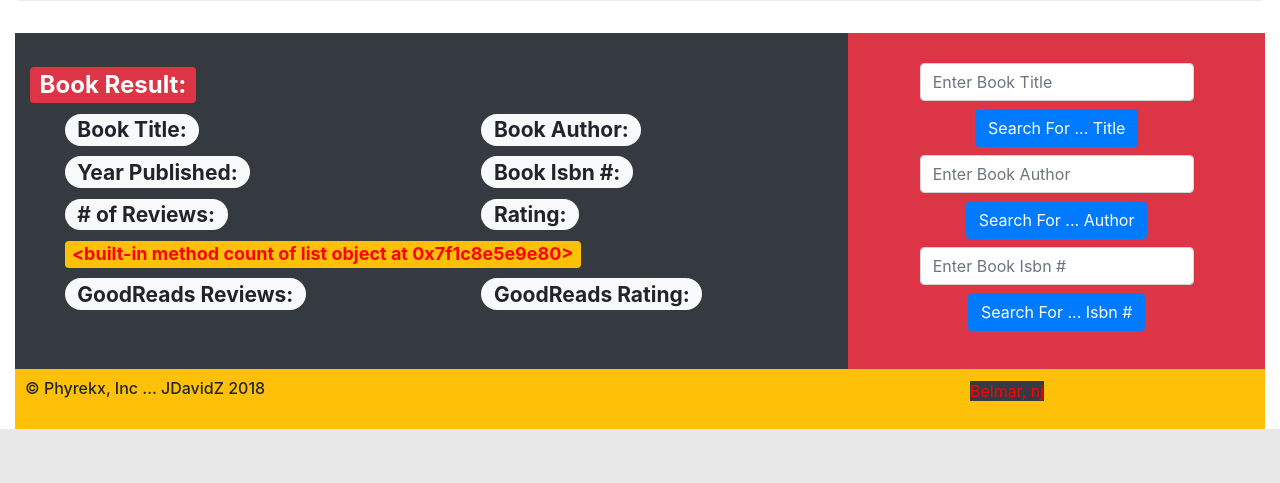
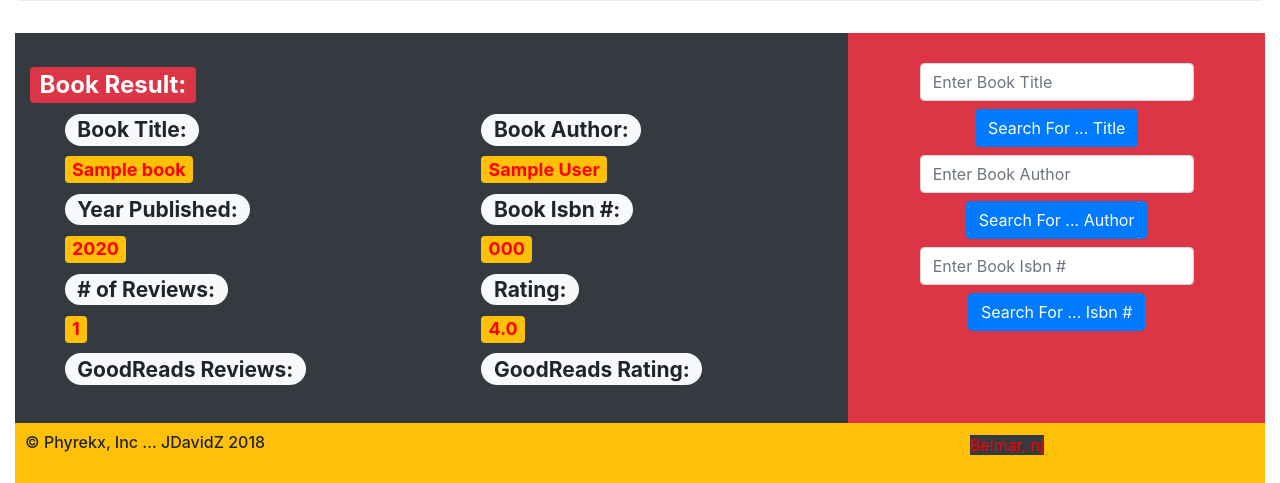
Before and after one commit to jDavidZapata/fbooks-review, a Flask app: a page that uses templates/bookpage.html in a window 1280 px wide. Shown: the part 379-862 px from the top of the page. Before the commit the page ends 808 px from the top, so only its background shows below. Run offline with Flask 2, Linux system fonts and the light colour scheme; tables that the repository leaves empty hold one stand-in row (values such as "Sample post"); some libraries are stand-ins or nearby versions.

Commit message:
Updated bookpage.html

```diff
--- a/templates/bookpage.html
+++ b/templates/bookpage.html
@@ -14,39 +14,39 @@
 
         <div class="col-lg-5 col-md-5 ">
             <h3><span class="badge badge-pill badge-light">Book Title: </span></h3>
-            <h4><a href="#" class="badge badge-warning">{{book.title}}</a></h4>
+            <h4><a href="#" class="badge badge-warning">{{book[0].title}}</a></h4>
         </div>
         <div class="col-lg-5 col-md-5">
             <h3><span class="badge badge-pill badge-light">Book Author: </span></h3>
-            <h4><a href="#" class="badge badge-warning">{{book.author}}</a></h4>
+            <h4><a href="#" class="badge badge-warning">{{book[0].author}}</a></h4>
         </div>
         <div class="col-lg-5 col-md-5">
             <h3><span class="badge badge-pill badge-light">Year Published: </span></h3>
-            <h4><a href="#" class="badge badge-warning">{{book.year}}</a></h4>
+            <h4><a href="#" class="badge badge-warning">{{book[0].year}}</a></h4>
         </div>
         <div class="col-lg-5 col-md-5">
             <h3><span class="badge badge-pill badge-light">Book Isbn #: </span></h3>
-            <h4><a href="#" class="badge badge-warning">{{book.isbn}}</a></h4>
+            <h4><a href="#" class="badge badge-warning">{{book[0].isbn}}</a></h4>
         </div>
 
         <div class="col-lg-5 col-md-5">
             <h3><span class="badge badge-pill badge-light"># of Reviews: </span></h3>
-            <h4><a href="#" class="badge badge-warning">{{book.count}}</a></h4>
+            <h4><a href="#" class="badge badge-warning">{{book[0].count}}</a></h4>
         </div>
 
         <div class="col-lg-5 col-md-5">
             <h3><span class="badge badge-pill badge-light">Rating: </span></h3>
-            <h4><a href="#" class="badge badge-warning">{{book.round}}</a></h4>
+            <h4><a href="#" class="badge badge-warning">{{book[0].round}}</a></h4>
         </div>
 
         <div class="col-lg-5 col-md-5">
             <h3><span class="badge badge-pill badge-light">GoodReads Reviews: </span></h3>
-            <h4><a href="#" class="badge badge-warning">{{book.goodr_review_count}}</a></h4>
+            <h4><a href="#" class="badge badge-warning">{{book[0].goodr_review_count}}</a></h4>
         </div>
 
         <div class="col-lg-5 col-md-5">
             <h3><span class="badge badge-pill badge-light">GoodReads Rating: </span></h3>
-            <h4><a href="#" class="badge badge-warning">{{book.goodr_review_rating}}</a></h4>
+            <h4><a href="#" class="badge badge-warning">{{book[0].goodr_review_rating}}</a></h4>
         </div>
 
         {% endif %}
@@ -95,13 +95,11 @@
             </div>
             <button type="submit" class="btn btn-primary">Submit Review</button>
         </div>
-
     </div>
 </form>
 {% endif %}
 
 {% endblock %}
-
 
 
 
@@ -113,15 +111,13 @@
 <div class="container-fluid content3">
     <div class="row">
     {% for review in reviews %}
-
+        <div class="col-lg-4 col-md-4">
+            <h3><span class="badge badge-pill badge-light">Reviewer_id: </span></h3>
+            <h4><a href="#" class="badge badge-warning">{{review.review_user_id}}</a></h4>
+        </div>
         <div class="col-lg-4 col-md-4">
             <h3><span class="badge badge-pill badge-light">Review Rating: </span></h3>
             <h4><a href="#" class="badge badge-warning">{{review.rating}}</a></h4>
-        </div>
-
-        <div class="col-lg-4 col-md-4">
-            <h3><span class="badge badge-pill badge-light">Reviewer_id: </span></h3>
-            <h4><a href="#" class="badge badge-warning">{{review.review_user_id}}</a></h4>
         </div>
         <div class="col-lg-4 col-md-4">
             <h3><span class="badge badge-pill badge-light">Review: </span></h3>
```
